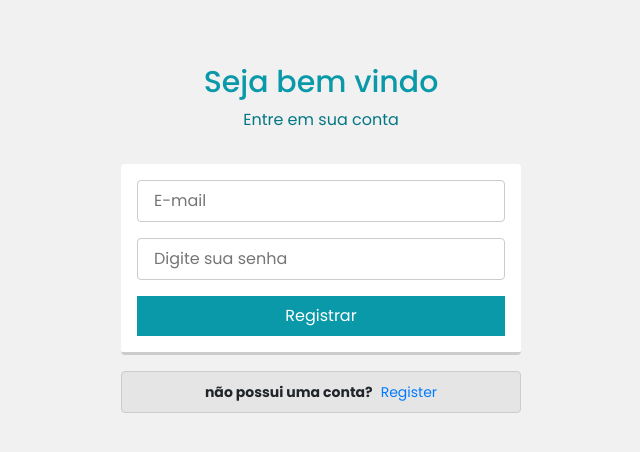
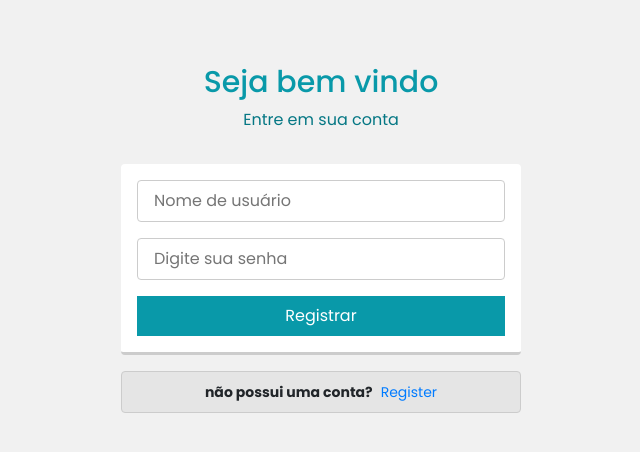
Before and after one commit to Maria-Eduarda90/2FA, a Django app: page /auth/login/ in a window 1280 px wide. Shown: the top 452 px of the page, without its empty margins (319-959 px from the left). Run offline with Django 4.2, Linux system fonts and the light colour scheme.

Commit message:
email input swapped for text input

```diff
--- a/base/templates/login.html
+++ b/base/templates/login.html
@@ -20,7 +20,7 @@
 
     <div class="container__form">
         <form action="{% url 'login' %}" method="POST">{% csrf_token %}
-            <input class="email" name="email" type="email" placeholder="E-mail">
+            <input class="username" name="username" type="text" placeholder="Nome de usuário">
             <input class="password" name="password" type="password" placeholder="Digite sua senha">
 
             <button type="submit" class="btn-login">Registrar</button>
```
